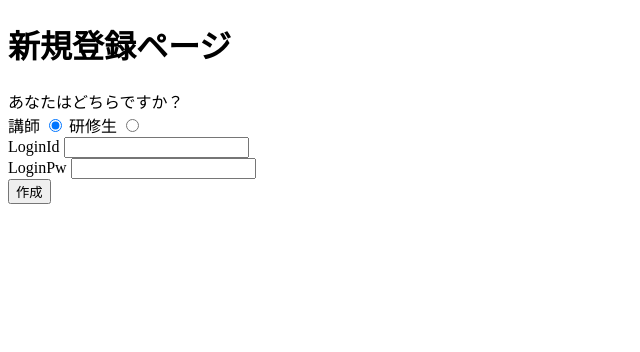
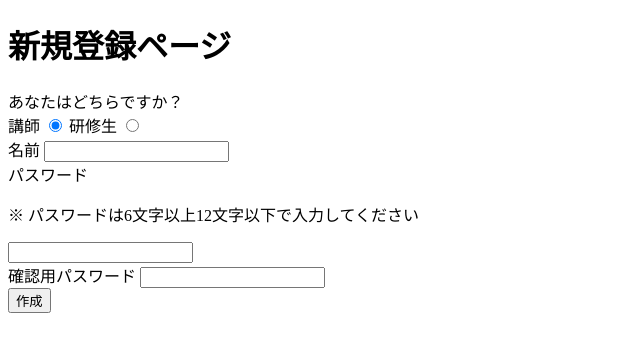
Before and after one commit to syunsuke-dev117/systemtype-zero, a Java web app: page /AccountCreate in a window 1280 px wide. Shown: the top 352 px of the page, without its empty margins (0-640 px from the left). Run offline with Tomcat 11, a stand-in JSP engine, Linux system fonts and the light colour scheme.

Commit message:
確認用パスワードの欄を追加

```diff
--- a/src/main/webapp/WEB-INF/account_create.jsp
+++ b/src/main/webapp/WEB-INF/account_create.jsp
@@ -23,13 +23,19 @@
   </div>
 
   <div>
-    <label>LoginId</label>
-    <input type="text" name="login_id" required>
+    <label>名前</label>
+    <input type="text" name="name" required>
   </div>
   <div>
-    <label>LoginPw</label>
+    <label>パスワード</label>
+    <p>※ パスワードは6文字以上12文字以下で入力してください</p>
     <input type="text" name="login_pw" required>
   </div>
+  <div>
+    <label>確認用パスワード</label>
+    <input type="text" name="login_pw_vc" required>
+  </div>
+
   <div>
     <input type="submit" value="作成">
   </div>
```
Also changed, not shown: src/main/java/com/controller/AccountCreateController.java (+15 -5 lines).
